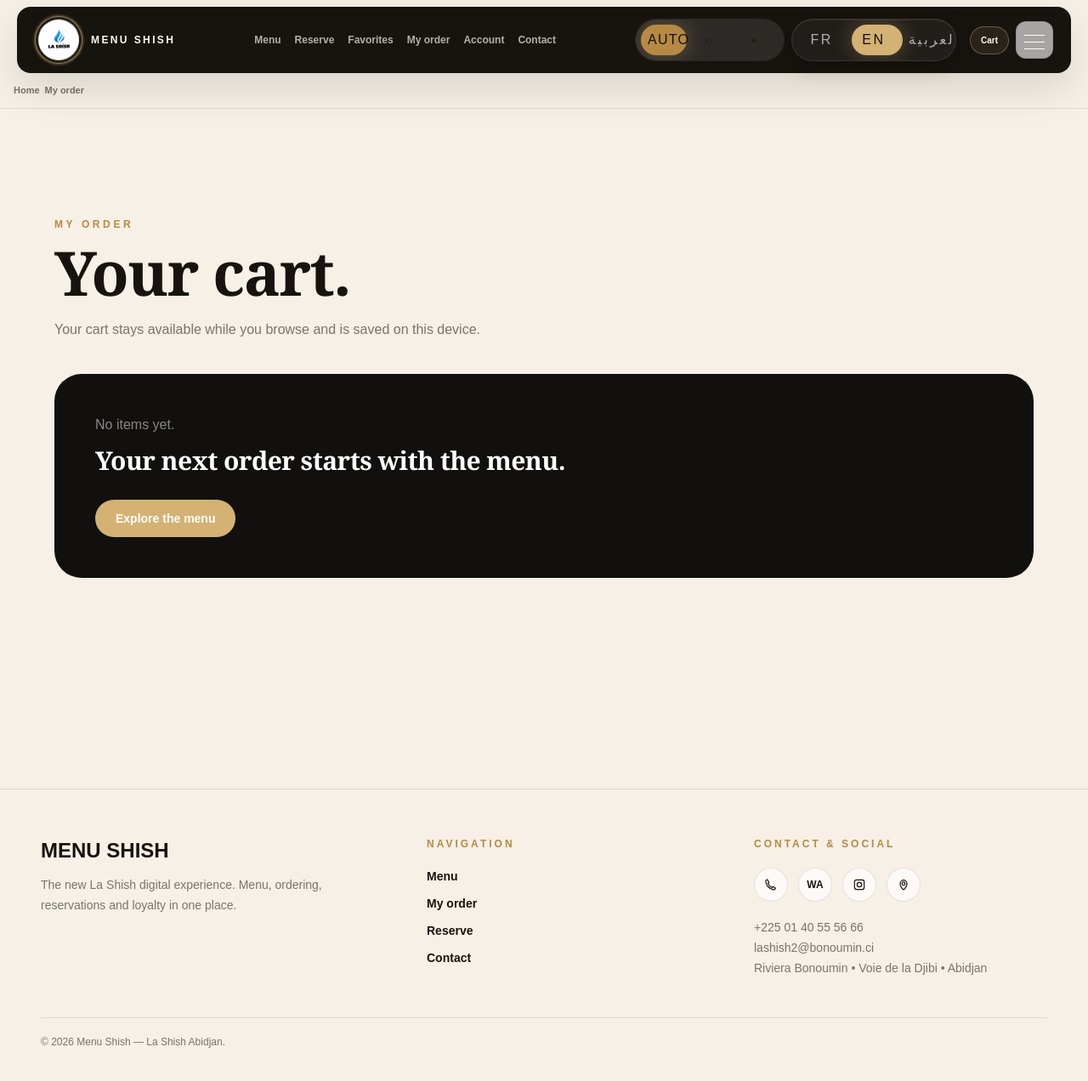
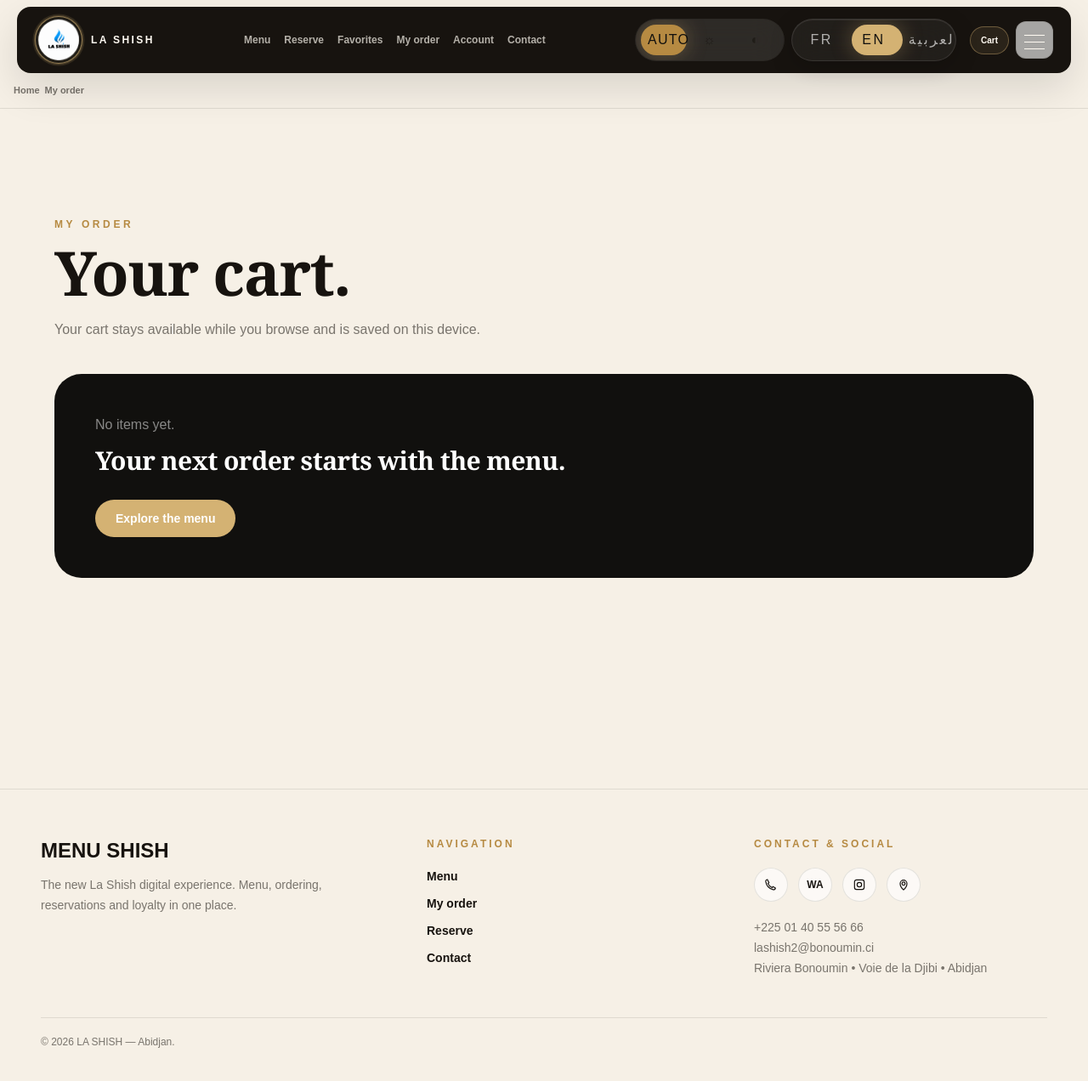
Before and after one commit to mountaga-tall/lashish-nouveau, a Next.js app: page /en/commande in a window 1280 px wide. Shown: the top 1272 px of the page at 85% size. Built offline with nearby package versions, Linux system fonts and the light colour scheme.

Commit message:
fix: remove perpetual locale observer and brand Menu Shish labels

```diff
--- a/components/i18n-provider.tsx
+++ b/components/i18n-provider.tsx
@@ -38,8 +38,8 @@
     "reserve.name":"Nom","reserve.phone":"Téléphone","reserve.failed":"Impossible d’envoyer la réservation.","reserve.date":"Date","reserve.time":"Heure","reserve.people":"Nombre de personnes","reserve.special":"Demande particulière","reserve.specialPlaceholder":"Anniversaire, emplacement souhaité, etc.","reserve.send":"Envoyer la demande sur WhatsApp",
     "loyalty.eyebrow":"Programme client","loyalty.title":"Votre fidélité mérite plus.","loyalty.current":"Solde actuel","loyalty.desc":"Le moteur de points est relié à votre compte client et à l’historique des commandes.",
     "promos.eyebrow":"Offres","promos.title":"Les bons plans.","promos.soon":"Bientôt","promos.sub":"Des offres ciblées, pas du spam.","promos.desc":"Les promotions pourront être programmées par catégorie, produit, période ou profil client.",
-    "footer.tag":"La nouvelle expérience digitale La Shish. Menu, commande, réservation et fidélité dans un seul espace.","footer.nav":"Navigation","footer.contact":"Contact & réseaux","footer.legal":"© 2026 Menu Shish — La Shish Abidjan.","notfound.title":"Cette page n’existe pas.","notfound.desc":"Retournez au menu pour retrouver votre prochaine commande.","notfound.back":"Retour au menu",
-    "brand":"MENU SHISH"
+    "footer.tag":"La nouvelle expérience digitale La Shish. Menu, commande, réservation et fidélité dans un seul espace.","footer.nav":"Navigation","footer.contact":"Contact & réseaux","footer.legal":"© 2026 LA SHISH — Abidjan.","notfound.title":"Cette page n’existe pas.","notfound.desc":"Retournez au menu pour retrouver votre prochaine commande.","notfound.back":"Retour au menu",
+    "brand":"LA SHISH"
   },
   en: {
     "nav.menu":"Menu","nav.reserve":"Reserve","nav.favorites":"Favorites","nav.order":"My order","nav.account":"Account","nav.contact":"Contact",
@@ -75,8 +75,8 @@
     "reserve.name":"Name","reserve.phone":"Phone","reserve.failed":"Unable to send the reservation.","reserve.date":"Date","reserve.time":"Time","reserve.people":"Number of people","reserve.special":"Special request","reserve.specialPlaceholder":"Birthday, preferred seating, etc.","reserve.send":"Send request on WhatsApp",
     "loyalty.eyebrow":"Customer program","loyalty.title":"Your loyalty deserves more.","loyalty.current":"Current balance","loyalty.desc":"Points are connected to your customer account and order history.",
     "promos.eyebrow":"Offers","promos.title":"Good deals.","promos.soon":"Coming soon","promos.sub":"Targeted offers, never spam.","promos.desc":"Promotions can be scheduled by category, product, period or customer profile.",
-    "footer.tag":"The new La Shish digital experience. Menu, ordering, reservations and loyalty in one place.","footer.nav":"Navigation","footer.contact":"Contact & social","footer.legal":"© 2026 Menu Shish — La Shish Abidjan.",
-    "brand":"MENU SHISH"
+    "footer.tag":"The new La Shish digital experience. Menu, ordering, reservations and loyalty in one place.","footer.nav":"Navigation","footer.contact":"Contact & social","footer.legal":"© 2026 LA SHISH — Abidjan.",
+    "brand":"LA SHISH"
   },
   ar: {
     "nav.menu":"القائمة","nav.reserve":"احجز","nav.favorites":"المفضلة","nav.order":"طلبي","nav.account":"حسابي","nav.contact":"تواصل معنا",
@@ -112,8 +112,8 @@
     "reserve.name":"الاسم","reserve.phone":"رقم الهاتف","reserve.failed":"تعذر إرسال الحجز.","reserve.date":"التاريخ","reserve.time":"الوقت","reserve.people":"عدد الأشخاص","reserve.special":"طلب خاص","reserve.specialPlaceholder":"عيد ميلاد، مكان مفضل، إلخ.","reserve.send":"إرسال الطلب عبر واتساب",
     "loyalty.eyebrow":"برنامج العملاء","loyalty.title":"ولاؤك يستحق المزيد.","loyalty.current":"الرصيد الحالي","loyalty.desc":"النقاط مرتبطة بحساب العميل وسجل الطلبات.",
     "promos.eyebrow":"العروض","promos.title":"أفضل العروض.","promos.soon":"قريباً","promos.sub":"عروض مخصصة بلا إزعاج.","promos.desc":"يمكن جدولة العروض حسب الفئة أو المنتج أو الفترة أو ملف العميل.",
-    "footer.tag":"التجربة الرقمية الجديدة لـ La Shish. القائمة والطلبات والحجوزات والولاء في مساحة واحدة.","footer.nav":"التنقل","footer.contact":"التواصل والشبكات","footer.legal":"© ٢٠٢٦ Menu Shish — La Shish Abidjan.","notfound.title":"هذه الصفحة غير موجودة.","notfound.desc":"ارجع إلى القائمة للعثور على طلبك القادم.","notfound.back":"العودة إلى القائمة",
-    "brand":"MENU SHISH"
+    "footer.tag":"التجربة الرقمية الجديدة لـ La Shish. القائمة والطلبات والحجوزات والولاء في مساحة واحدة.","footer.nav":"التنقل","footer.contact":"التواصل والشبكات","footer.legal":"© ٢٠٢٦ LA SHISH — أبيدجان.","notfound.title":"هذه الصفحة غير موجودة.","notfound.desc":"ارجع إلى القائمة للعثور على طلبك القادم.","notfound.back":"العودة إلى القائمة",
+    "brand":"LA SHISH"
   }
 };
 type I18nContext = {
@@ -179,10 +179,7 @@
     document.documentElement.lang = locale;
     document.documentElement.dir = locale === "ar" ? "rtl" : "ltr";
     document.documentElement.setAttribute("data-language-ready", "true");
-    replaceDigits(document.body, locale);
-    const observer = new MutationObserver(() => replaceDigits(document.body, locale));
-    observer.observe(document.body, { subtree:true, childList:true, characterData:true });
-    return () => observer.disconnect();
+
   }, [locale]);
   const value = useMemo<I18nContext>(() => ({
     locale,
```
